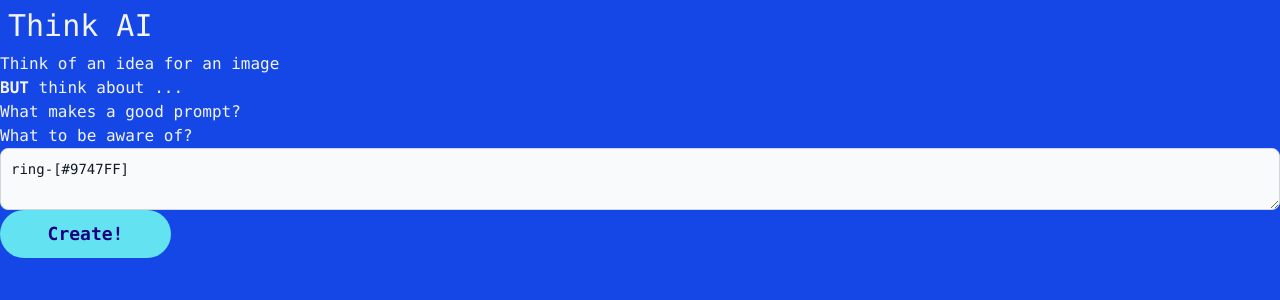
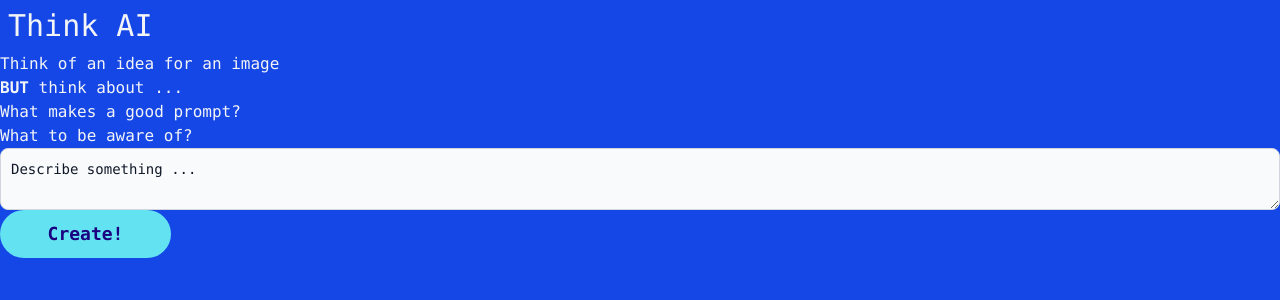
Before and after one commit to neontribe/think-ai, a Next.js app: page /process/query in a window 1280 px wide. Shown: the top 300 px of the page. Built offline with nearby package versions, Linux system fonts and the light colour scheme.

Commit message:
feat: add state context and defaults

```diff
--- a/src/app/components/ProcessGuard.jsx
+++ b/src/app/components/ProcessGuard.jsx
@@ -1,23 +1,25 @@
-"use client";
+'use client';
+
 import { useEffect } from "react";
 import { redirect } from "next/navigation";
+import { useGlobalState } from "@/app/contexts/GlobalStateProvider";
 
 export default function ProcessGuard(Component, redirectTo = '/process/query') {
   return function Guard(...props) {
-    const auth = true;
-    console.log(auth);
+    const { state, useState } = useGlobalState();
+    const { auth } = state;
+    // on render, useEffect will trigger, and we can check/redirect
     useEffect(() => {
       if (!auth) {
-        debugger;
-        console.log("firing");
         return redirect(redirectTo);
       }
     }, [auth]);
 
+    // if !auth, render nothing (to avoid wierd flickering)
     if (!auth) {
       return null;
     }
-
+    // otherwise, render the component we were passed with its props
     return <Component {...props} />;
   };
 }
--- /dev/null
+++ b/src/app/contexts/GlobalStateProvider.jsx
@@ -0,0 +1,28 @@
+'use client';
+import { createContext, useContext, useState, useMemo } from "react";
+
+// createContext wants parameters, but it's useful if react errors
+const GlobalStateContext = createContext(undefined, undefined);
+
+export function GlobalStateProvider({ children }) {
+  const [state, setState] = useState({
+    auth: false // we're not authed by default
+  });
+
+  // prevents aggressive re-renders
+  const value = useMemo(() => ({ state, setState }), [state, setState]);
+
+  return (
+    <GlobalStateContext.Provider value={value}>
+      {children}
+    </GlobalStateContext.Provider>
+  );
+}
+
+export function useGlobalState() {
+  const context = useContext(GlobalStateContext);
+  if (!context) {
+    throw new Error("useGlobalState must be used within a GlobalStateProvider");
+  }
+  return context;
+}
--- a/src/app/layout.jsx
+++ b/src/app/layout.jsx
@@ -1,4 +1,7 @@
+// server side component
+
 import './globals.css'
+import {GlobalStateProvider} from "@/app/contexts/GlobalStateProvider";
 import Link from "next/link";
 
 export const metadata = {
@@ -11,10 +14,12 @@ export default function RootLayout({ children }) {
   return (
     <html lang="en">
       <body className="font-mono bg-blue-700 text-gray-100">
-        <header className="p-2">
-          <Link href="/" className="text-3xl">Think AI</Link>
-        </header>
-        {children}
+        <GlobalStateProvider>
+          <header className="p-2">
+            <Link href="/" className="text-3xl">Think AI</Link>
+          </header>
+          {children}
+        </GlobalStateProvider>
       </body>
     </html>
   );
--- a/src/app/page.jsx
+++ b/src/app/page.jsx
@@ -1,3 +1,5 @@
+'use client';
+
 import Link from "next/link";
 
 export default function Home() {
--- a/src/app/process/query/page.jsx
+++ b/src/app/process/query/page.jsx
@@ -1,9 +1,18 @@
 'use client';
 
 import { useRouter } from 'next/navigation';
+import { useGlobalState } from "@/app/contexts/GlobalStateProvider";
+import { useEffect } from "react";
 
 export default function Query() {
   const router = useRouter();
+  // we need to visit this page before we can visit guarded pages
+  const { state, setState } = useGlobalState();
+
+  useEffect(() => {
+    setState((prevState) => ({ ...prevState, auth: true }));
+  }, [setState]);
+
   return (<>
     <div>
       <p> Think of an idea for an image</p>
@@ -11,7 +20,7 @@ export default function Query() {
       <div>What makes a good prompt?</div>
       <div>What to be aware of?</div>
     </div>
-    <textarea id="query" name="query" className="block p-2.5 w-full text-sm text-gray-900 bg-gray-50 rounded-lg border border-gray-300 focus:ring-[#9747FF] focus:ring-[#9747FF]" defaultValue="ring-[#9747FF]"/>
+    <textarea id="query" name="query" className="block p-2.5 w-full text-sm text-gray-900 bg-gray-50 rounded-lg border border-gray-300 focus:ring-[#9747FF]" defaultValue="Describe something ..."/>
     <button className="bg-[#63E2F1] text-[#1B0080] px-6 py-3 w-[171px] h-[48px] text-lg inline-flex items-center justify-center font-bold rounded-full transition durantion-300 hover:bg-[#9747FF] hover:text-white focus:outline-none focus:ring-2 focus:ring-offset-2 focus:ring-[#9747FF]" type="button" onClick={() => router.push('/process/response')}>
       Create!
     </button>
```
